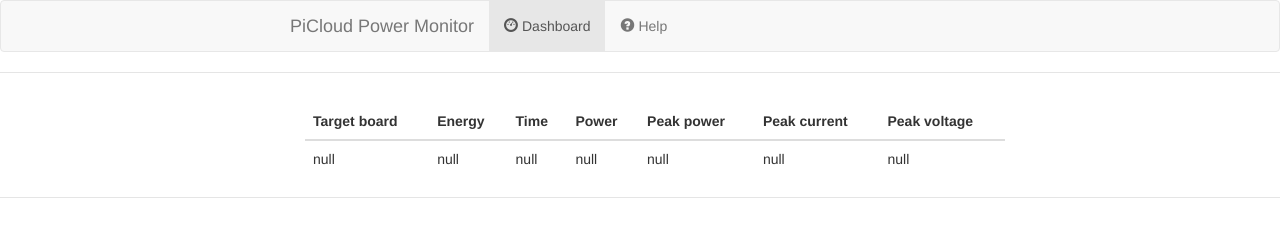
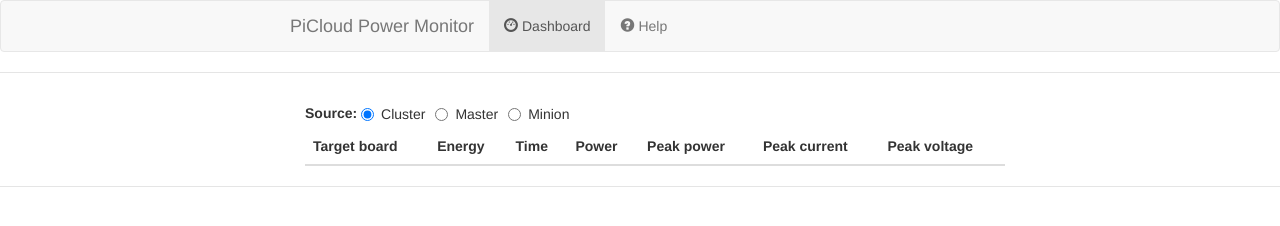
Before and after one commit to piotrhosa/picloud-power, a website: page app/app/index.html in a window 1280 px wide. Drawn offline with nearby package versions, Linux system fonts and the light colour scheme; some packages are replaced by stand-ins of ours; files that its build step writes are made by us from their sources; no server answers.

Commit message:
Changed display to divided into sources.

```diff
--- a/app/Gruntfile.js
+++ b/app/Gruntfile.js
@@ -72,7 +72,7 @@ module.exports = function (grunt) {
       options: {
         port: 9000,
         // Change this to '0.0.0.0' to access the server from outside.
-        hostname: 'localhost',
+        hostname: '0.0.0.0',
         livereload: 35729
       },
       livereload: {
--- a/app/app/scripts/controllers/main.js
+++ b/app/app/scripts/controllers/main.js
@@ -9,6 +9,9 @@
 */
 angular.module('app')
 .controller('MainCtrl', ['$scope', '$http', '$interval', function ($scope, $http, $interval) {
+
+    $scope.selections = ['Cluster', 'Master', 'Minion'];
+    $scope.selected = {'sel':'Cluster'};
 
     $scope.samples = [
         {
@@ -22,11 +25,15 @@ angular.module('app')
         }
     ];
 
+    $scope.formatNumber = function(i) {
+        return Math.round(i * 100)/100;
+    }
+
     $interval(getRecentSamples, 2000);
 
     function getRecentSamples() {
 
-        $http.get("http://localhost:5000/api/powersample")
+        $http.get("http://192.168.0.13:5000/api/powersample")
         .then(function (response) {
             $scope.samples = response.data.objects;
             console.log("Received response.");
--- a/app/app/views/main.html
+++ b/app/app/views/main.html
@@ -1,5 +1,12 @@
 <div class="container" ng-app="app">
 
+    <div class="form-inline">
+	<label>Source:  </label>
+        <label class="radio-inline" ng-repeat="selection in selections" for="{{selection}}">
+            <input ng-model="selected.sel" ng-value="selection" type="radio" name="optradio">{{selection}}</label>
+        </label>
+    </div>
+    {{selected.toLowerCase()}}
     <table class="table">
         <thead>
             <tr>
@@ -13,14 +20,14 @@
             </tr>
         </thead>
         <tbody>
-            <tr ng-repeat="s in samples">
+            <tr ng-repeat="s in samples" ng-if="s.target_id == selected.sel.toLowerCase()">
                 <td>{{ s.target_id }}</td>
-                <td>{{ s.energy }}</td>
-                <td>{{ s.time }}</td>
-                <td>{{ s.power }}</td>
-                <td>{{ s.peak_power }}</td>
-                <td>{{ s.peak_current }}</td>
-                <td>{{ s.peak_voltage }}</td>
+                <td>{{ s.energy | number:5 }}</td>
+                <td>{{ s.time | number:5 }}</td>
+                <td>{{ s.power | number:5 }}</td>
+                <td>{{ s.peak_power | number:5 }}</td>
+                <td>{{ s.peak_current | number:5 }}</td>
+                <td>{{ s.peak_voltage | number:5 }}</td>
             </tr>
         </tbody>
     </table>
```
Also changed, not shown: 1 other file.
